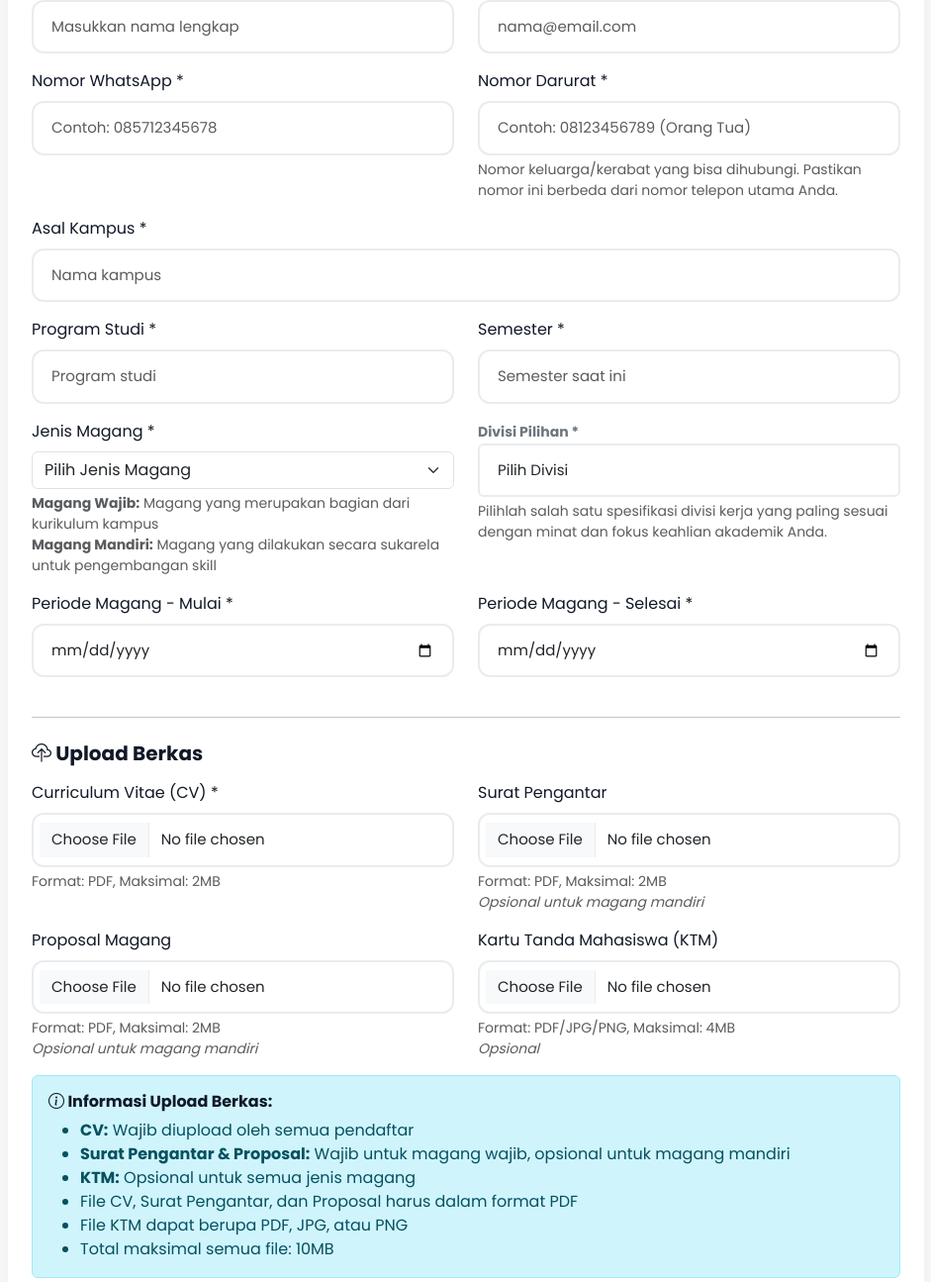
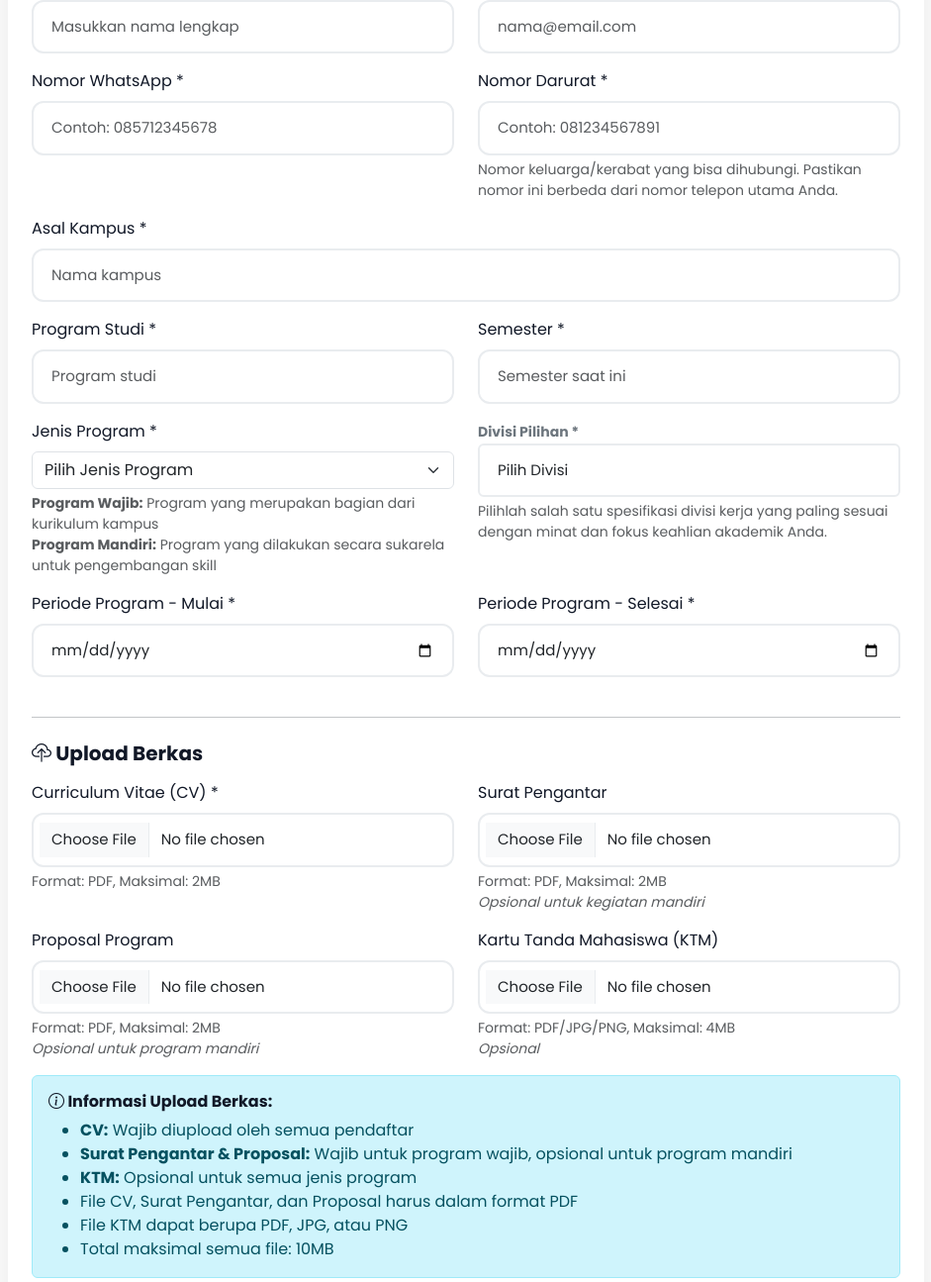
Before and after one commit to Ndhikkk/applyinternshipioh_new, a CodeIgniter 4 app: the page made by app/Views/pendaftaran.php in a window 1280 px wide. Shown: the part 501-1796 px from the top of the page at 99% size, without its empty margins (169-1110 px from the left). Run offline with PHP 8.4 and a stand-in for CodeIgniter, Linux system fonts and the light colour scheme; the template is opened without the code that fills it, so the values that code supplies are empty; some libraries are stand-ins or nearby versions.

Commit message:
changed text magang and typo on dashboard admin and pendaftaran.php

```diff
--- a/app/Views/pendaftaran.php
+++ b/app/Views/pendaftaran.php
@@ -75,7 +75,7 @@
                             <div class="col-md-6 mb-3">
                                 <label class="form-label">Nomor Darurat *</label>
                                 <input type="text" inputmode="numeric" name="nomor_darurat" class="form-control"
-                                    value="<?= old('nomor_darurat') ?>" placeholder="Contoh: 08123456789 (Orang Tua)" minlength="11" maxlength="15"
+                                    value="<?= old('nomor_darurat') ?>" placeholder="Contoh: 081234567891" minlength="11" maxlength="15"
                                     oninput="this.value = this.value.replace(/[^0-9]/g, ''); document.getElementById('darurat_alert').style.display = (this.value.length > 0 && this.value.length < 11) ? 'block' : 'none';" required>
                                 <small id="darurat_alert" class="text-danger mt-1" style="display:none; font-size: 0.85em;"><i class="bi bi-exclamation-circle"></i> Nomor belum valid.</small>
                                 <div class="form-text">Nomor keluarga/kerabat yang bisa dihubungi. Pastikan nomor ini berbeda dari nomor telepon utama Anda.</div>
@@ -106,15 +106,15 @@
 
                         <div class="row">
                             <div class="col-md-6 mb-3">
-                                <label class="form-label">Jenis Magang *</label>
+                                <label class="form-label">Jenis Program *</label>
                                 <select name="jenis_magang" class="form-select" required>
-                                    <option value="">Pilih Jenis Magang</option>
-                                    <option value="Wajib" <?= old('jenis_magang') == 'Wajib' ? 'selected' : '' ?>>Magang Wajib</option>
-                                    <option value="Mandiri" <?= old('jenis_magang') == 'Mandiri' ? 'selected' : '' ?>>Magang Mandiri</option>
+                                    <option value="">Pilih Jenis Program</option>
+                                    <option value="Wajib" <?= old('jenis_magang') == 'Wajib' ? 'selected' : '' ?>>Program Wajib</option>
+                                    <option value="Mandiri" <?= old('jenis_magang') == 'Mandiri' ? 'selected' : '' ?>>Program Mandiri</option>
                                 </select>
                                 <div class="form-text">
-                                    <strong>Magang Wajib:</strong> Magang yang merupakan bagian dari kurikulum kampus<br>
-                                    <strong>Magang Mandiri:</strong> Magang yang dilakukan secara sukarela untuk pengembangan skill
+                                    <strong>Program Wajib:</strong> Program yang merupakan bagian dari kurikulum kampus<br>
+                                    <strong>Program Mandiri:</strong> Program yang dilakukan secara sukarela untuk pengembangan skill
                                 </div>
                             </div>
 
@@ -141,13 +141,13 @@
 
                         <div class="row">
                             <div class="col-md-6 mb-3">
-                                <label class="form-label">Periode Magang - Mulai *</label>
+                                <label class="form-label">Periode Program - Mulai *</label>
                                 <input type="date" name="periode_mulai" class="form-control"
                                     value="<?= old('periode_mulai') ?>" min="<?= date('Y-m-d') ?>" required>
                             </div>
 
                             <div class="col-md-6 mb-3">
-                                <label class="form-label">Periode Magang - Selesai *</label>
+                                <label class="form-label">Periode Program - Selesai *</label>
                                 <input type="date" name="periode_selesai" class="form-control"
                                     value="<?= old('periode_selesai') ?>" min="<?= date('Y-m-d') ?>" required>
                             </div>
@@ -168,13 +168,13 @@
                             <div class="col-md-6 mb-3">
                                 <label class="form-label">Surat Pengantar</label>
                                 <input type="file" name="surat_pengantar" class="form-control" accept=".pdf">
-                                <div class="form-text">Format: PDF, Maksimal: 2MB<br><em>Opsional untuk magang mandiri</em></div>
+                                <div class="form-text">Format: PDF, Maksimal: 2MB<br><em>Opsional untuk kegiatan mandiri</em></div>
                             </div>
 
                             <div class="col-md-6 mb-3">
-                                <label class="form-label">Proposal Magang</label>
+                                <label class="form-label">Proposal Program</label>
                                 <input type="file" name="proposal_magang" class="form-control" accept=".pdf">
-                                <div class="form-text">Format: PDF, Maksimal: 2MB<br><em>Opsional untuk magang mandiri</em></div>
+                                <div class="form-text">Format: PDF, Maksimal: 2MB<br><em>Opsional untuk program mandiri</em></div>
                             </div>
 
                             <div class="col-md-6 mb-3">
@@ -188,8 +188,8 @@
                             <h6><i class="bi bi-info-circle"></i> Informasi Upload Berkas:</h6>
                             <ul class="mb-0">
                                 <li><strong>CV:</strong> Wajib diupload oleh semua pendaftar</li>
-                                <li><strong>Surat Pengantar & Proposal:</strong> Wajib untuk magang wajib, opsional untuk magang mandiri</li>
-                                <li><strong>KTM:</strong> Opsional untuk semua jenis magang</li>
+                                <li><strong>Surat Pengantar & Proposal:</strong> Wajib untuk program wajib, opsional untuk program mandiri</li>
+                                <li><strong>KTM:</strong> Opsional untuk semua jenis program</li>
                                 <li>File CV, Surat Pengantar, dan Proposal harus dalam format PDF</li>
                                 <li>File KTM dapat berupa PDF, JPG, atau PNG</li>
                                 <li>Total maksimal semua file: 10MB</li>
```
Also changed, not shown: app/Views/admin/dashboard.php (+6 -6 lines).
